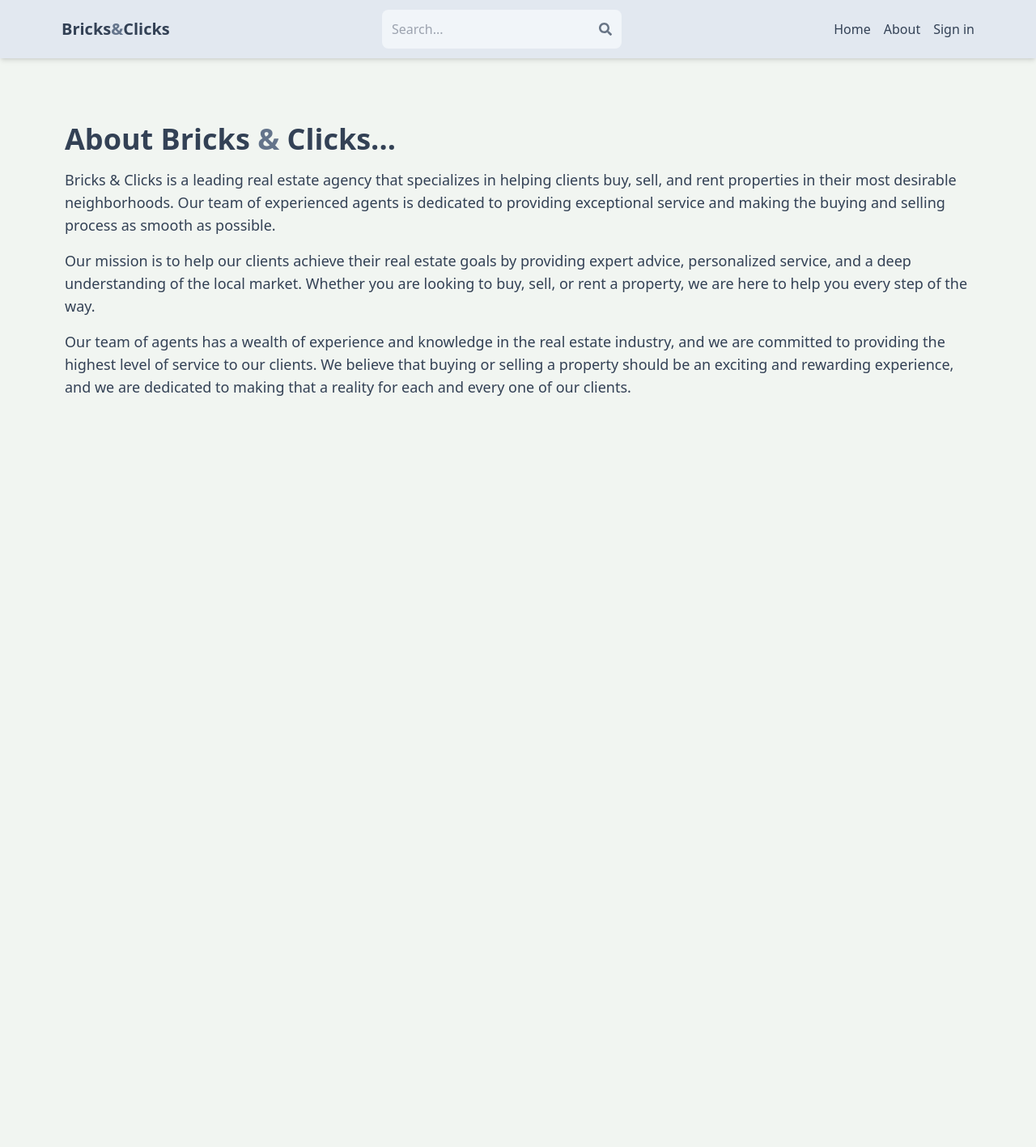
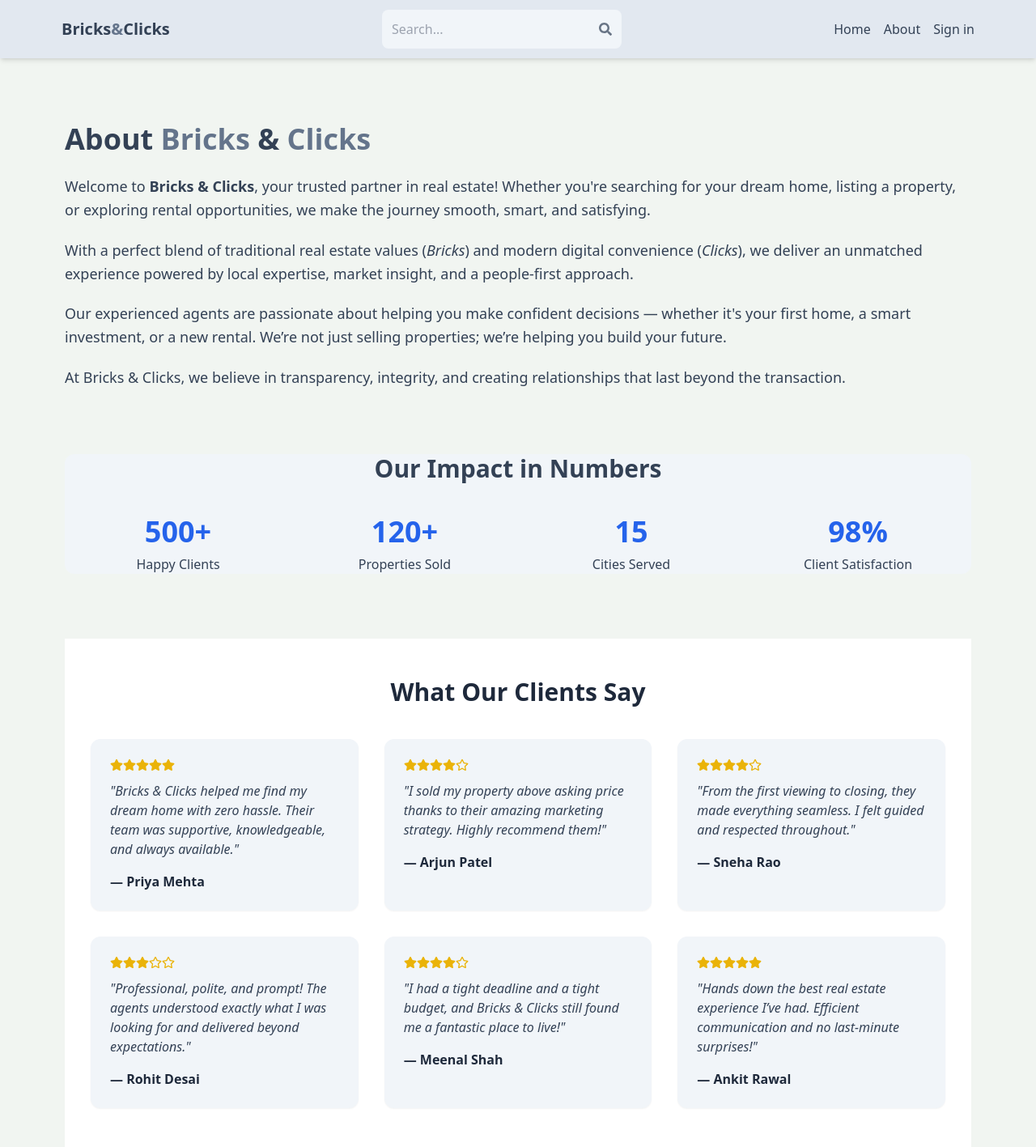
Before and after one commit to Aarchi-Dholakia/Mern_property_finder, a React (Vite) app in the folder react-client/: page /about in a window 1280 px wide. Shown: the whole page at 81% size. Before the commit the page ends 800 px from the top, so only its background shows below. Built offline with nearby package versions, Linux system fonts and the light colour scheme; no server answers.

Commit message:
updated about page

```diff
--- a/react-client/package.json
+++ b/react-client/package.json
@@ -13,6 +13,7 @@
     "@reduxjs/toolkit": "^2.8.2",
     "firebase": "^11.8.1",
     "react": "^19.1.0",
+    "react-countup": "^6.5.3",
     "react-dom": "^19.1.0",
     "react-icons": "^5.5.0",
     "react-redux": "^9.2.0",
--- a/react-client/src/pages/About.jsx
+++ b/react-client/src/pages/About.jsx
@@ -1,14 +1,142 @@
-import React from 'react'
+import React from 'react';
+import CountUp from 'react-countup';
+import { FaStar, FaRegStar } from 'react-icons/fa';
 
 export default function About() {
   return (
-    <div className='py-20 px-4 max-w-6xl mx-auto'>
-      <h1 className='text-4xl font-bold mb-4 text-slate-700'>About Bricks <span className='text-slate-500'>&</span> Clicks...</h1>
-      <p className='mb-4 text-slate-700 text-lg'>Bricks & Clicks is a leading real estate agency that specializes in helping clients buy, sell, and rent properties in their most desirable neighborhoods. Our team of experienced agents is dedicated to providing exceptional service and making the buying and selling process as smooth as possible.</p>
-      <p className='mb-4 text-slate-700 text-lg'>
-        Our mission is to help our clients achieve their real estate goals by providing expert advice, personalized service, and a deep understanding of the local market. Whether you are looking to buy, sell, or rent a property, we are here to help you every step of the way.
-      </p>
-      <p className='mb-4 text-slate-700 text-lg'>Our team of agents has a wealth of experience and knowledge in the real estate industry, and we are committed to providing the highest level of service to our clients. We believe that buying or selling a property should be an exciting and rewarding experience, and we are dedicated to making that a reality for each and every one of our clients.</p>
+    <div className="pt-20 px-4 max-w-6xl mx-auto">
+      {/* About Text Section */}
+      <section className="mb-20">
+        <h1 className="text-4xl font-bold mb-6 text-slate-700">
+          About <span className="text-slate-500">Bricks</span> &{' '}
+          <span className="text-slate-500">Clicks</span>
+        </h1>
+        <p className="mb-5 text-slate-700 text-lg leading-relaxed">
+          Welcome to <strong>Bricks & Clicks</strong>, your trusted partner in real estate! Whether you're searching for your dream home, listing a property, or exploring rental opportunities, we make the journey smooth, smart, and satisfying.
+        </p>
+        <p className="mb-5 text-slate-700 text-lg leading-relaxed">
+          With a perfect blend of traditional real estate values (<em>Bricks</em>) and modern digital convenience (<em>Clicks</em>), we deliver an unmatched experience powered by local expertise, market insight, and a people-first approach.
+        </p>
+        <p className="mb-5 text-slate-700 text-lg leading-relaxed">
+          Our experienced agents are passionate about helping you make confident decisions — whether it's your first home, a smart investment, or a new rental. We’re not just selling properties; we’re helping you build your future.
+        </p>
+        <p className="mb-5 text-slate-700 text-lg leading-relaxed">
+          At Bricks & Clicks, we believe in transparency, integrity, and creating relationships that last beyond the transaction.
+        </p>
+      </section>
+
+      {/* Stats Section */}
+      <section className="bg-slate-100 rounded-xl mb-20">
+        <div className="text-center mb-10">
+          <h2 className="text-3xl font-bold text-slate-700">Our Impact in Numbers</h2>
+        </div>
+        <div className="grid grid-cols-2 sm:grid-cols-4 gap-8 text-center px-4">
+          <div>
+            <h3 className="text-4xl font-bold text-blue-600">
+              <CountUp end={500} duration={3} />+
+            </h3>
+            <p className="text-slate-700 mt-2">Happy Clients</p>
+          </div>
+          <div>
+            <h3 className="text-4xl font-bold text-blue-600">
+              <CountUp end={120} duration={3} />+
+            </h3>
+            <p className="text-slate-700 mt-2">Properties Sold</p>
+          </div>
+          <div>
+            <h3 className="text-4xl font-bold text-blue-600">
+              <CountUp end={15} duration={3} />
+            </h3>
+            <p className="text-slate-700 mt-2">Cities Served</p>
+          </div>
+          <div>
+            <h3 className="text-4xl font-bold text-blue-600">
+              <CountUp end={98} duration={3} />%
+            </h3>
+            <p className="text-slate-700 mt-2">Client Satisfaction</p>
+          </div>
+        </div>
+      </section>
+
+      {/* Reviews Section */}
+      <section className="bg-white py-12">
+        <div className="text-center mb-10">
+          <h2 className="text-3xl font-bold text-slate-800">What Our Clients Say</h2>
+        </div>
+        <div className="grid gap-8 md:grid-cols-3 px-8">
+          {/* Review 1 */}
+          <div className="bg-slate-100 p-6 rounded-xl shadow-sm">
+            <div className="flex items-center mb-3 text-yellow-500">
+              {[...Array(5)].map((_, i) => <FaStar key={i} />)}
+            </div>
+            <p className="text-slate-700 mb-4 italic">
+              "Bricks & Clicks helped me find my dream home with zero hassle. Their team was supportive, knowledgeable, and always available."
+            </p>
+            <h3 className="font-semibold text-slate-800">— Priya Mehta</h3>
+          </div>
+
+          {/* Review 2 */}
+          <div className="bg-slate-100 p-6 rounded-xl shadow-sm">
+            <div className="flex items-center mb-3 text-yellow-500">
+              {[...Array(4)].map((_, i) => <FaStar key={i} />)}
+              <FaRegStar />
+            </div>
+            <p className="text-slate-700 mb-4 italic">
+              "I sold my property above asking price thanks to their amazing marketing strategy. Highly recommend them!"
+            </p>
+            <h3 className="font-semibold text-slate-800">— Arjun Patel</h3>
+          </div>
+
+          {/* Review 3 */}
+          <div className="bg-slate-100 p-6 rounded-xl shadow-sm">
+            <div className="flex items-center mb-3 text-yellow-500">
+              {[...Array(4)].map((_, i) => <FaStar key={i} />)}
+              <FaRegStar />
+            </div>
+            <p className="text-slate-700 mb-4 italic">
+              "From the first viewing to closing, they made everything seamless. I felt guided and respected throughout."
+            </p>
+            <h3 className="font-semibold text-slate-800">— Sneha Rao</h3>
+          </div>
+
+          {/* Review 4 */}
+          <div className="bg-slate-100 p-6 rounded-xl shadow-sm">
+            <div className="flex items-center mb-3 text-yellow-500">
+              {[...Array(3)].map((_, i) => <FaStar key={i} />)}
+              <FaRegStar />
+              <FaRegStar />
+            </div>
+            <p className="text-slate-700 mb-4 italic">
+              "Professional, polite, and prompt! The agents understood exactly what I was looking for and delivered beyond expectations."
+            </p>
+            <h3 className="font-semibold text-slate-800">— Rohit Desai</h3>
+          </div>
+
+          {/* Review 5 */}
+          <div className="bg-slate-100 p-6 rounded-xl shadow-sm">
+            <div className="flex items-center mb-3 text-yellow-500">
+              {[...Array(4)].map((_, i) => <FaStar key={i} />)}
+              <FaRegStar />
+            </div>
+            <p className="text-slate-700 mb-4 italic">
+              "I had a tight deadline and a tight budget, and Bricks & Clicks still found me a fantastic place to live!"
+            </p>
+            <h3 className="font-semibold text-slate-800">— Meenal Shah</h3>
+          </div>
+
+          {/* Review 6 */}
+          <div className="bg-slate-100 p-6 rounded-xl shadow-sm">
+            <div className="flex items-center mb-3 text-yellow-500">
+              {[...Array(5)].map((_, i) => <FaStar key={i} />)}
+            </div>
+            <p className="text-slate-700 mb-4 italic">
+              "Hands down the best real estate experience I’ve had. Efficient communication and no last-minute surprises!"
+            </p>
+            <h3 className="font-semibold text-slate-800">— Ankit Rawal</h3>
+          </div>
+        </div>
+      </section>
+
     </div>
-  )
+  );
 }
```
Also changed, not shown: 1 other file (tests, documents, lock files or other folders).
